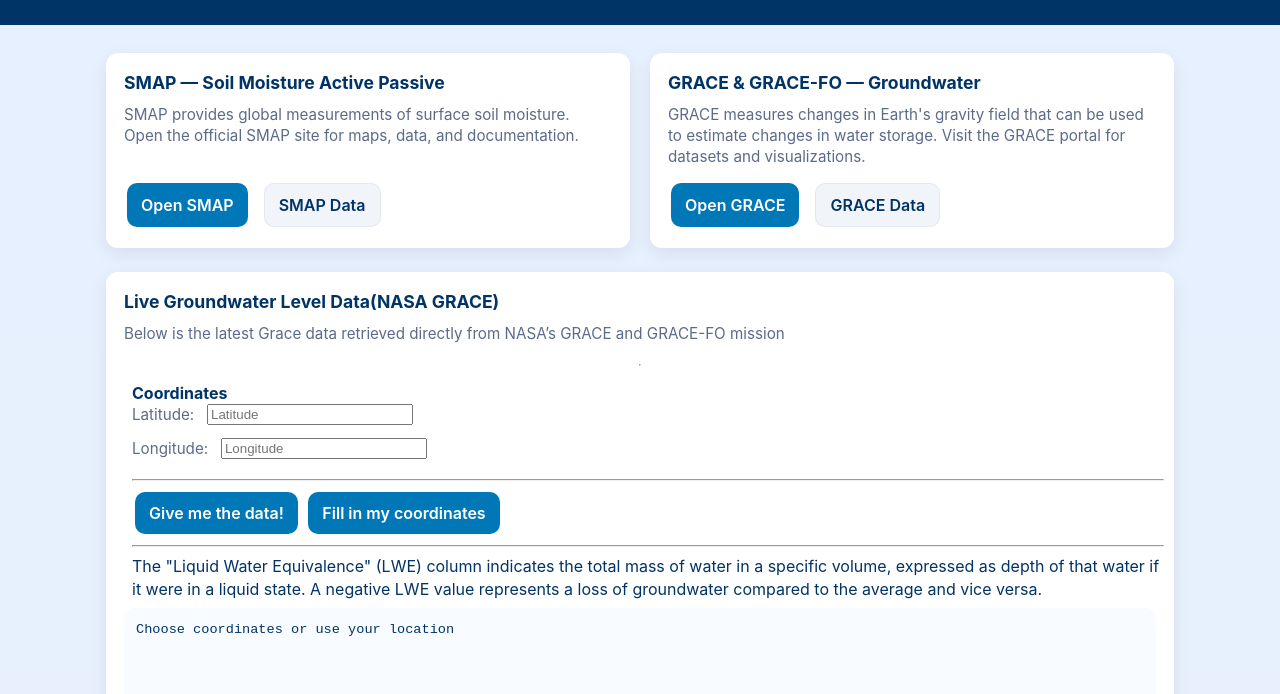
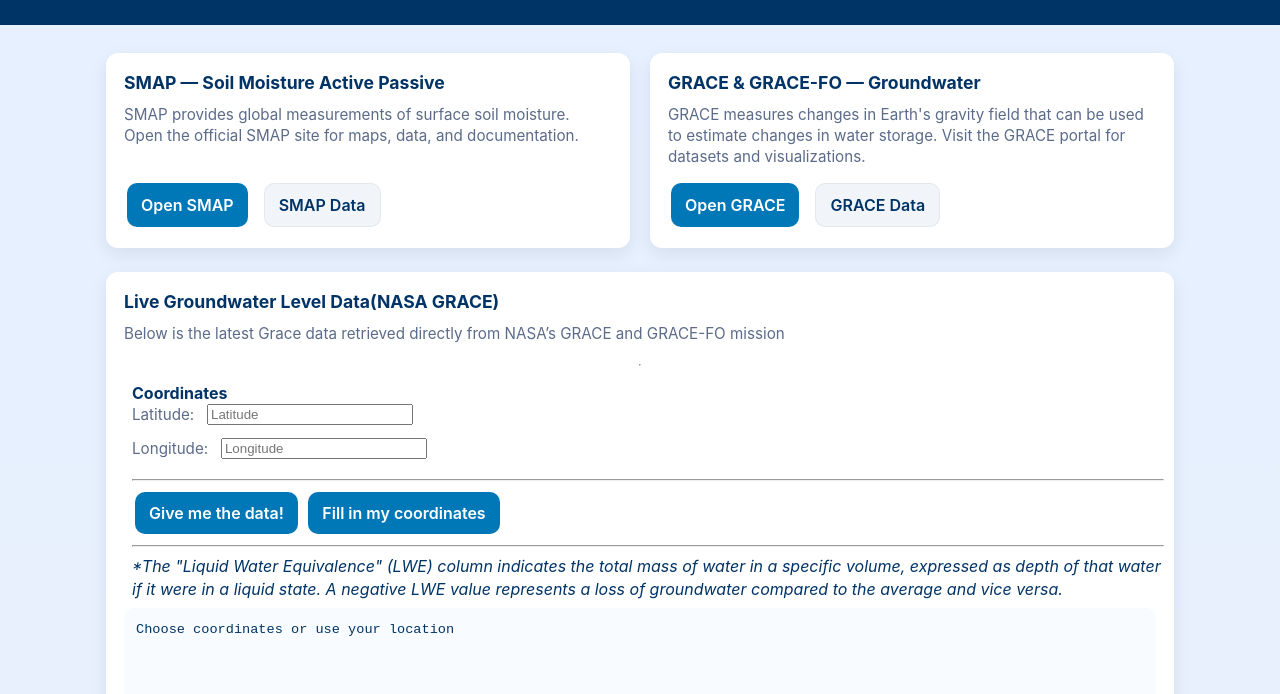
Before and after one commit to adamamer1801/water-watch, a website: page website/index.html in a window 1280 px wide. Shown: the part 106-800 px from the top of the page. Drawn offline with nearby package versions, Linux system fonts and the light colour scheme.

Commit message:
Italicize LWE column description in index.html

```diff
--- a/website/index.html
+++ b/website/index.html
@@ -298,7 +298,7 @@
                         Fill in my coordinates</a
                     >
 		    <hr />
-		    <span>The "Liquid Water Equivalence" (LWE) column indicates the total mass of water in a specific volume, expressed as depth of that water if it were in a liquid state. A negative LWE value represents a loss of groundwater compared to the average and vice versa.
+		    <span><i>*The "Liquid Water Equivalence" (LWE) column indicates the total mass of water in a specific volume, expressed as depth of that water if it were in a liquid state. A negative LWE value represents a loss of groundwater compared to the average and vice versa.</i>
                 </div>
 
                 <div id="liveData" class="table table-striped">
```
